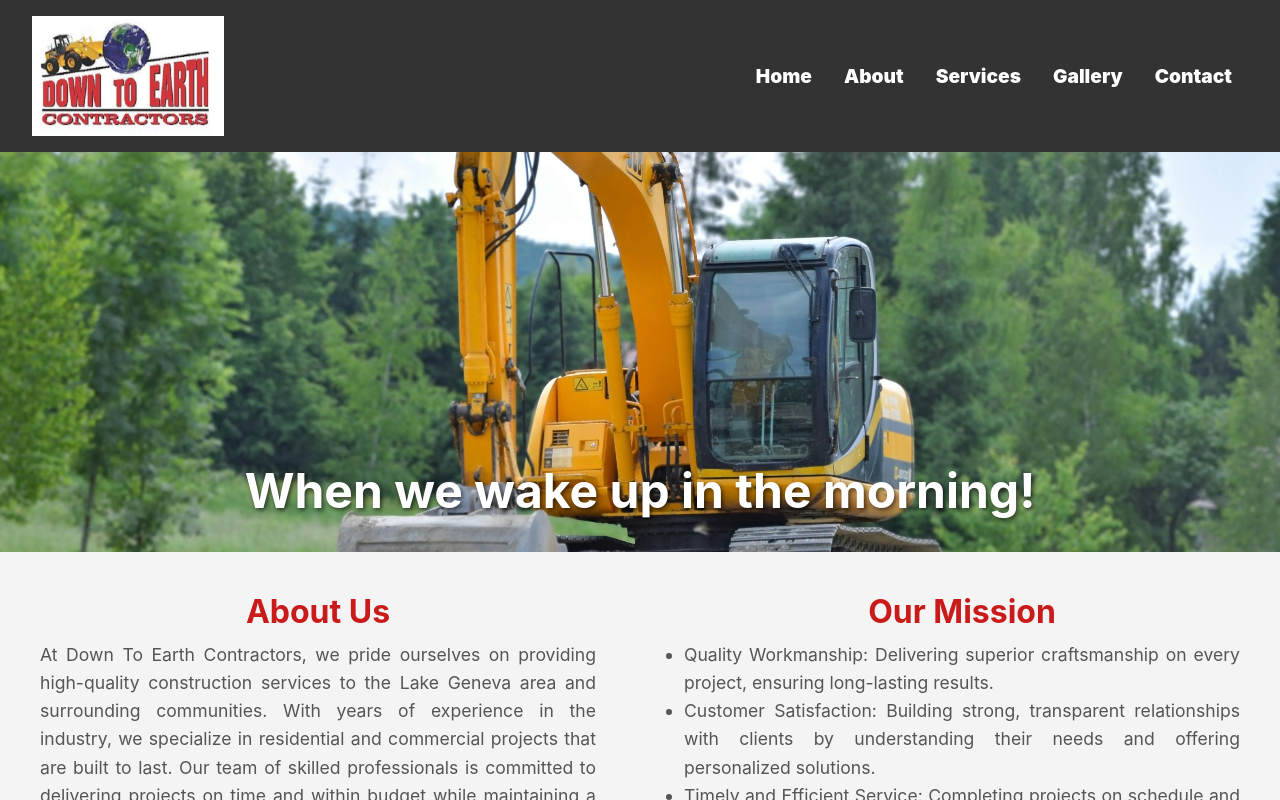
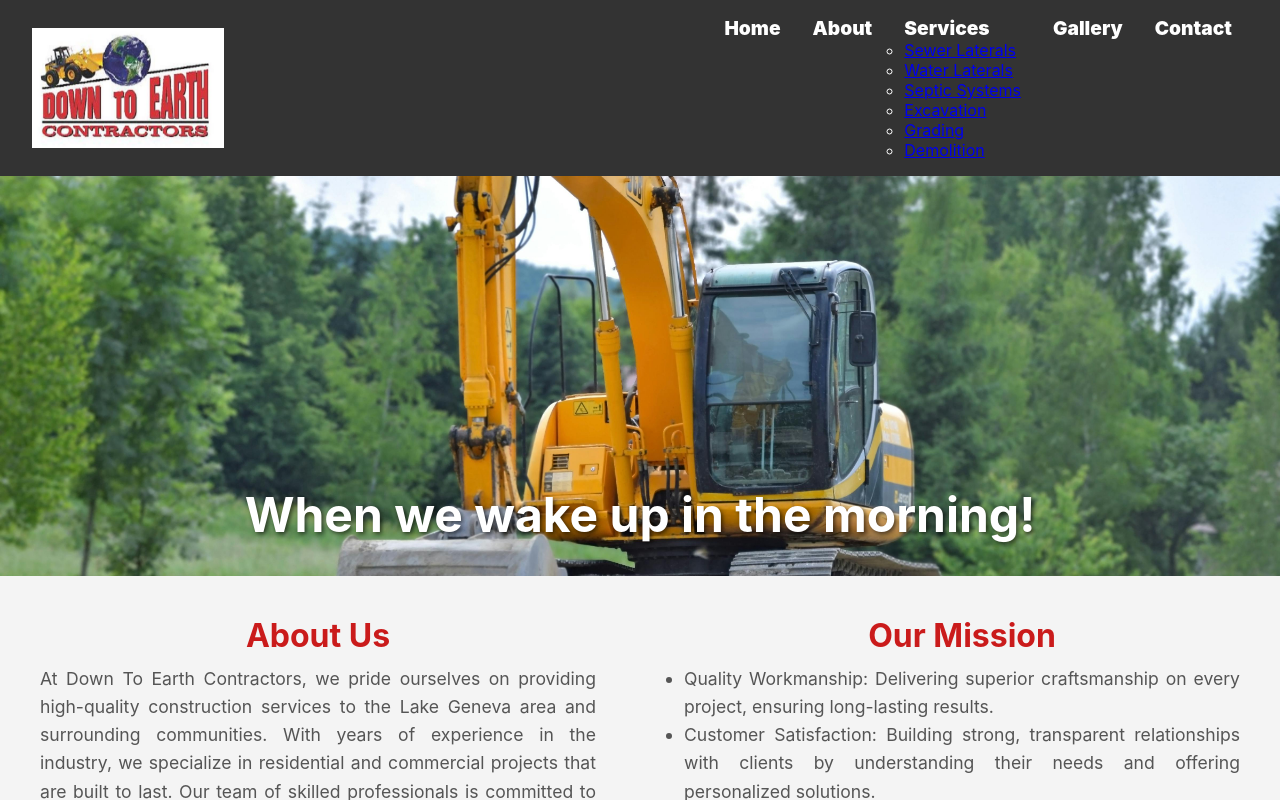
Before and after one commit to jahend412/dte-contractors, a React (Create React App) app in the folder down-to-earth/: page / in a window 1280 px wide. Built offline with nearby package versions, Linux system fonts and the light colour scheme; the HTML template or start-up script is replaced by a standard one.

Commit message:
Update Navbar.jsx
- Added services for Navbar Dropdown Menu.
- Added a dropdown box to Services that is activated when you hover over it.
- Fixed the cover image.  Removed the period from the img source due to it being in public folder.  Wasn't showing up on my service/{service} pages

```diff
--- a/down-to-earth/src/components/Navbar/Navbar.jsx
+++ b/down-to-earth/src/components/Navbar/Navbar.jsx
@@ -10,11 +10,21 @@ export default function Navbar() {
         setmenuOpen(!menuOpen);
     }
 
+    const services = [
+        { title: "Sewer Laterals", link: "/services/sewer" },
+        { title: "Water Laterals", link: "/services/water" },
+        { title: "Septic Systems", link: "/services/septic" },
+        { title: "Excavation", link: "/services/excavation" },
+        { title: "Grading", link: "/services/grading" },
+        { title: "Demolition", link: "/services/demolition" },
+      ];
+
+
     return (
         <nav className='navbar'>
             <div className='navbar-container'>
                 <Link to='/' className='navbar-logo'>
-                    <img src='./cover.jpg' alt='logo' className='navbar-logo-img' />
+                    <img src='/cover.jpg' alt='logo' className='navbar-logo-img' />
                 </Link>
                 <div className='menu-icon' onClick={toggleMenu}>
                         <i className={menuOpen ? 'fas fa-times' : 'fas fa-bars'}>
@@ -29,8 +39,15 @@ export default function Navbar() {
                     <li className='navbar-item'>
                         <Link to='/about' className='navbar-links'>About</Link>
                     </li>
-                    <li className='navbar-item'>
-                        <Link to='/services' className='navbar-links'>Services</Link>
+                    <li className="navbar-item services-dropdown">
+                        <Link to="/services" className="navbar-links">Services</Link>
+                            <ul className="services-dropdown-menu">
+                                {services.map((service, index) => (
+                                    <li key={index}>
+                                        <Link to={service.link}>{service.title}</Link>
+                                    </li>
+                                ))}
+                            </ul>
                     </li>
                     <li className='navbar-item'>
                         <Link to='/gallery' className='navbar-links'>Gallery</Link>
```
